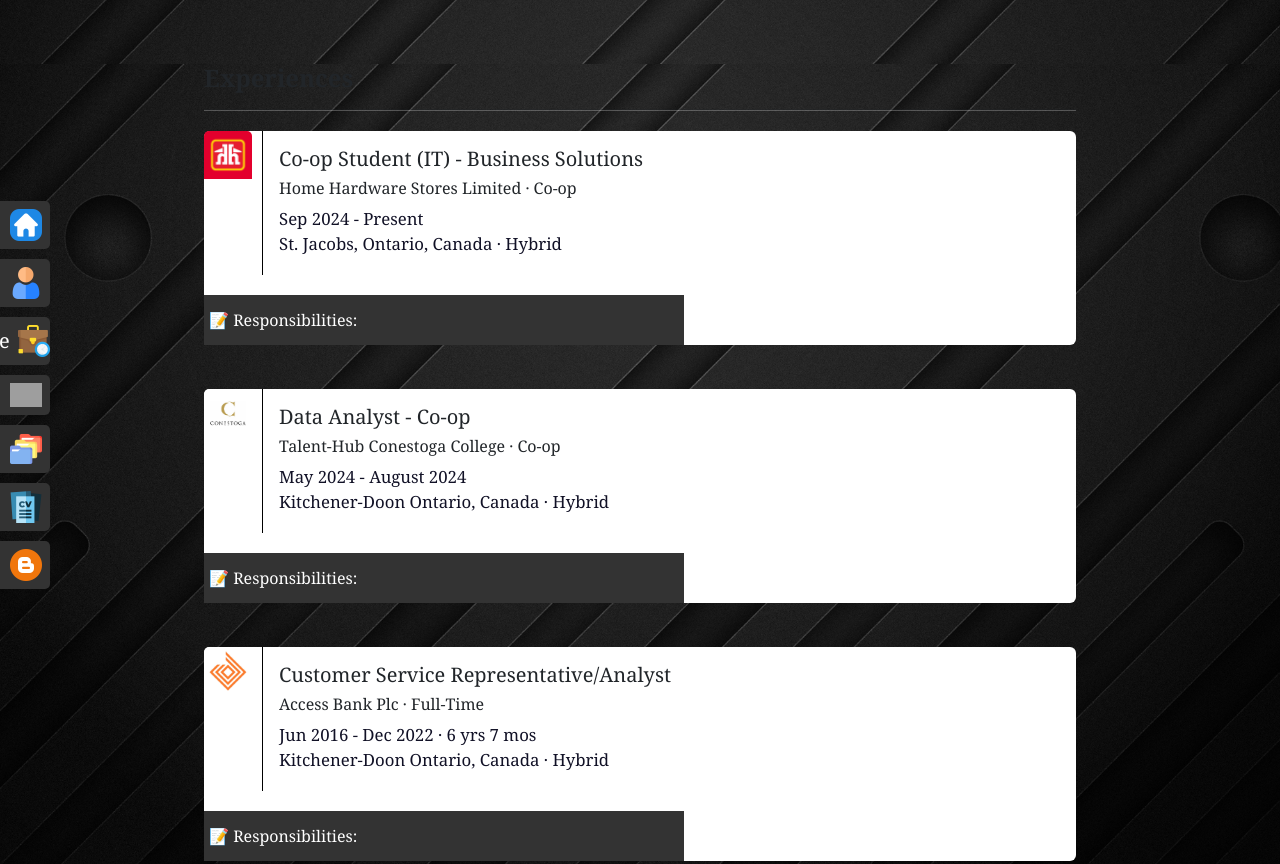
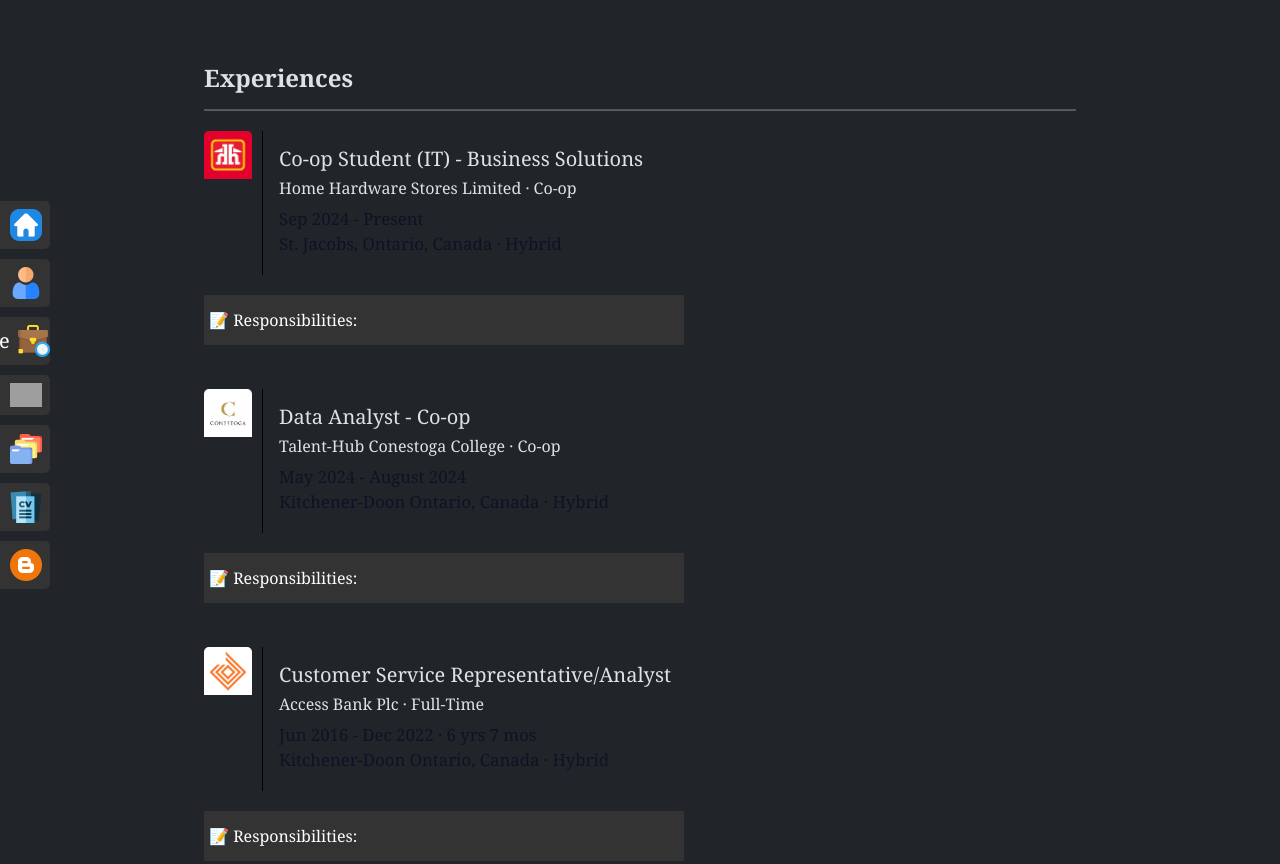
Before and after one commit to ogiaAayush/E-Portfolio, an Angular app in the folder e-portfolio/: page /experience in a window 1280 px wide. Built offline with nearby package versions, Linux system fonts and the light colour scheme; grey boxes are pictures that could not be loaded.

Commit message:
about page UI update

```diff
--- a/e-portfolio/src/app/about/about.component.css
+++ b/e-portfolio/src/app/about/about.component.css
@@ -4,15 +4,21 @@
   justify-content: center;
   align-items: center;
   display: grid;
-  grid-template-columns: repeat(1, 2fr);
+  grid-template-columns: repeat(1, 1fr);
 }
 
 .container-fluid:nth-child(1) {
+  margin-top: 5rem;
   width: 75%;
 }
 
 .container-fluid:nth-child(2) {
+  margin-top: 3rem;
   width: 75%;
+}
+
+.collapse {
+  width: 100%;
 }
 
 h4 {
--- a/e-portfolio/src/app/about/about.component.html
+++ b/e-portfolio/src/app/about/about.component.html
@@ -16,8 +16,7 @@
                                 🔧 Technical Proficiency:
                             </button>
                         </h2>
-                        <div id="flush-collapseOne" class="accordion-collapse collapse"
-                            data-bs-parent="#accordionFlushExample">
+                        <div id="flush-collapseOne" class="accordion-collapse collapse" data-bs-parent="#accordionFlushExample">
                             <div class="accordion-body">
                                 <div class="container w-70">
                                     <div class="p-2">
@@ -189,18 +188,13 @@
                                             </div>
                                         </section>
                                     </div>
-                                    <!-- <ul>
-                                    <li>Microsoft Office Suite: Word, PowerPoint, Outlook, Excel, D365 CRM, Teams,
-                                        PowerApps, Power BI.</li>
-                                    <li>IDEs: Visual Studio, Visual Studio Code, Eclipse, Android Studio, WebStorm,
-                                        NetBeans, R Studio.</li>
-                                </ul> -->
                                     <div class="p-1">
                                         <section class="office">
                                             <div class="w-100">
                                                 <header class="border-bottom border-primary mb-4 p-2 text-center">
                                                     Office Suite</header>
-                                                <section class="lang d-flex flex-column align-items-center flex-md-row justify-content-md-center gap-4">
+                                                <section
+                                                    class="lang d-flex flex-column align-items-center flex-md-row justify-content-md-center gap-4">
                                                     <div class="custom-tooltip" data-bs-toggle="tooltip"
                                                         data-bs-placement="top" data-bs-custom-class="custom-tooltip"
                                                         data-bs-title="Word">
@@ -216,20 +210,20 @@
                                                     <div class="custom-tooltip" data-bs-toggle="tooltip"
                                                         data-bs-placement="top" data-bs-custom-class="custom-tooltip"
                                                         data-bs-title="PowerPoint">
-                                                        <img src="/assets/img/office/ms-powerpoint.svg" alt="MS PowerPoint logo"
-                                                            class="img-fluid">
+                                                        <img src="/assets/img/office/ms-powerpoint.svg"
+                                                            alt="MS PowerPoint logo" class="img-fluid">
                                                     </div>
                                                     <div class="custom-tooltip" data-bs-toggle="tooltip"
                                                         data-bs-placement="top" data-bs-custom-class="custom-tooltip"
                                                         data-bs-title="PowerApps">
-                                                        <img src="/assets/img/office/power-apps.svg" alt="MS PowerApps logo"
-                                                            class="img-fluid">
+                                                        <img src="/assets/img/office/power-apps.svg"
+                                                            alt="MS PowerApps logo" class="img-fluid">
                                                     </div>
                                                     <div class="custom-tooltip" data-bs-toggle="tooltip"
                                                         data-bs-placement="top" data-bs-custom-class="custom-tooltip"
                                                         data-bs-title="Outlook">
-                                                        <img src="/assets/img/office/ms-outlook.svg" alt="MS Outlook logo"
-                                                            class="img-fluid">
+                                                        <img src="/assets/img/office/ms-outlook.svg"
+                                                            alt="MS Outlook logo" class="img-fluid">
                                                     </div>
                                                     <div class="custom-tooltip" data-bs-toggle="tooltip"
                                                         data-bs-placement="top" data-bs-custom-class="custom-tooltip"
@@ -253,6 +247,20 @@
                                             </div>
                                         </section>
                                     </div>
+                                    <!-- <ul>
+                                    <li>IDEs: Visual Studio, Visual Studio Code, Eclipse, Android Studio, WebStorm,
+                                        NetBeans, R Studio.</li>
+                                </ul> -->
+                                    <div class="p-1">
+                                        <section class="office">
+                                            <div class="w-100">
+                                                <header class="border-bottom border-primary mb-4 p-2 text-center">
+                                                    IDEs</header>
+                                                <section
+                                                    class="lang d-flex flex-column align-items-center flex-md-row justify-content-md-center gap-4">
+                                                </section>
+                                            </div>
+                                        </section>
                                     </div>
                                 </div>
                             </div>
@@ -261,7 +269,8 @@
                     <div class="accordion-item">
                         <h2 class="accordion-header">
                             <button class="accordion-button collapsed" type="button" data-bs-toggle="collapse"
-                            data-bs-target="#flush-collapseTwo" aria-expanded="false" aria-controls="flush-collapseTwo">
+                                data-bs-target="#flush-collapseTwo" aria-expanded="false"
+                                aria-controls="flush-collapseTwo">
                                 💡 Professional Background:
                             </button>
                         </h2>
@@ -325,6 +334,7 @@
                                 within
                                 the dynamic realms of programming and tech. <br><br>
                                 Let's connect and explore potential collaborations!
+                            </div>
                         </div>
                     </div>
                 </div>
--- a/e-portfolio/src/app/home-page/home-page.component.css
+++ b/e-portfolio/src/app/home-page/home-page.component.css
@@ -40,7 +40,7 @@
   border-radius: 100%;
   border-style: solid;
   border-width: 2px 2px 2px 2px;
-  background: var(--electric-violet);
+  background: var(--bright-blue);
   background-clip: border-box;
   -webkit-background-clip: border-box;
   color: transparent;
--- a/e-portfolio/src/index.html
+++ b/e-portfolio/src/index.html
@@ -1,5 +1,5 @@
 <!doctype html>
-<html lang="en">
+<html lang="en" data-bs-theme="dark">
 <head>
   <meta charset="utf-8">
   <title>Johnstanley Ajagu | EPortfolio</title>
--- a/e-portfolio/src/styles.css
+++ b/e-portfolio/src/styles.css
@@ -2,8 +2,8 @@
     height: 100%;
     margin: 0;
     padding: 0;
-    background-image: url(/assets/img/OR68VI0.jpg);
+    /* background-image: url(/assets/img/OR68VI0.jpg);
     background-position: bottom;
     background-repeat: repeat;
-    background-size: cover;
+    background-size: cover; */
   }
```
Lines whose indentation alone changed are shown as unchanged.
